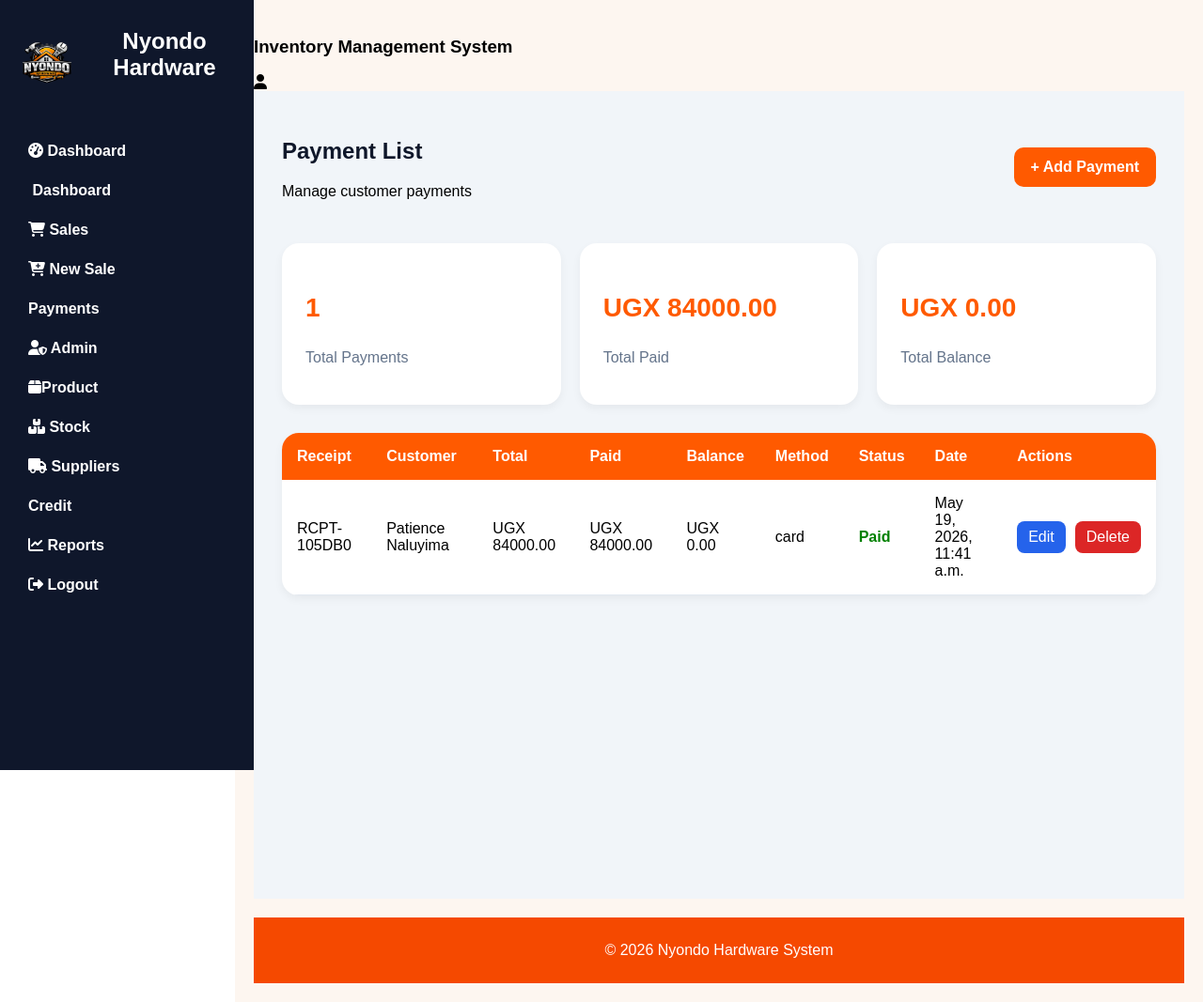
After one commit to fifieryonah-art/final_nyondo, a Django app: page /payments/ in a window 1280 px wide. The commit adds this page. Shown: the whole page at 94% size. Run offline with Django 5.2, Linux system fonts and the light colour scheme; data comes from the database, SQL or seed files in the repository; both versions use the stored data as it was after the commit.

Commit message:
add a payment list page

```diff
--- /dev/null
+++ b/nyondoapp/templates/payment_list.html
@@ -0,0 +1,245 @@
+{% extends 'base.html' %}
+
+{% block title %}
+    Payment List
+{% endblock %}
+
+{% block extra_css %}
+<style>
+
+.payment-wrapper{
+    padding: 30px;
+    background: #f1f5f9;
+    min-height: 100vh;
+}
+
+.top-section{
+    display: flex;
+    justify-content: space-between;
+    align-items: center;
+    margin-bottom: 30px;
+}
+
+.top-section h2{
+    color: #0f172a;
+}
+
+.btn-add{
+    background: #ff5a00;
+    color: white;
+    padding: 12px 18px;
+    border-radius: 10px;
+    text-decoration: none;
+    font-weight: 600;
+}
+
+.stats{
+    display: grid;
+    grid-template-columns: repeat(3, 1fr);
+    gap: 20px;
+    margin-bottom: 30px;
+}
+
+.card{
+    background: white;
+    padding: 25px;
+    border-radius: 18px;
+    box-shadow: 0 4px 10px rgba(0,0,0,0.05);
+}
+
+.card h3{
+    color: #ff5a00;
+    font-size: 28px;
+}
+
+.card p{
+    color: #64748b;
+}
+
+.table-container{
+    background: white;
+    border-radius: 18px;
+    overflow-x: auto;
+    box-shadow: 0 4px 10px rgba(0,0,0,0.05);
+}
+
+table{
+    width: 100%;
+    border-collapse: collapse;
+}
+
+thead{
+    background: #ff5a00;
+    color: white;
+}
+
+th, td{
+    padding: 16px;
+    text-align: left;
+}
+
+tbody tr{
+    border-bottom: 1px solid #e2e8f0;
+}
+
+tbody tr:hover{
+    background: #f8fafc;
+}
+
+.status-paid{
+    color: green;
+    font-weight: bold;
+}
+
+.status-pending{
+    color: red;
+    font-weight: bold;
+}
+
+.actions{
+    display: flex;
+    gap: 10px;
+}
+
+.btn-edit{
+    background: #2563eb;
+    color: white;
+    padding: 8px 12px;
+    border-radius: 8px;
+    text-decoration: none;
+}
+
+.btn-delete{
+    background: #dc2626;
+    color: white;
+    padding: 8px 12px;
+    border-radius: 8px;
+    text-decoration: none;
+}
+
+</style>
+{% endblock %}
+
+{% block content %}
+
+<div class="payment-wrapper">
+
+    <div class="top-section">
+
+        <div>
+            <h2>Payment List</h2>
+            <p>Manage customer payments</p>
+        </div>
+
+        <a href="{% url 'add_payment' %}" class="btn-add">
+            + Add Payment
+        </a>
+
+    </div>
+
+    <div class="stats">
+
+        <div class="card">
+            <h3>{{ total_payments }}</h3>
+            <p>Total Payments</p>
+        </div>
+
+        <div class="card">
+            <h3>UGX {{ total_paid }}</h3>
+            <p>Total Paid</p>
+        </div>
+
+        <div class="card">
+            <h3>UGX {{ total_balance }}</h3>
+            <p>Total Balance</p>
+        </div>
+
+    </div>
+
+    <div class="table-container">
+
+        <table>
+
+            <thead>
+
+                <tr>
+                    <th>Receipt</th>
+                    <th>Customer</th>
+                    <th>Total</th>
+                    <th>Paid</th>
+                    <th>Balance</th>
+                    <th>Method</th>
+                    <th>Status</th>
+                    <th>Date</th>
+                    <th>Actions</th>
+                </tr>
+
+            </thead>
+
+            <tbody>
+
+                {% for payment in payments %}
+
+                <tr>
+
+                    <td>{{ payment.receipt_number }}</td>
+
+                    <td>{{ payment.customer }}</td>
+
+                    <td>UGX {{ payment.total }}</td>
+
+                    <td>UGX {{ payment.amount_paid }}</td>
+
+                    <td>UGX {{ payment.balance }}</td>
+
+                    <td>{{ payment.payment_method }}</td>
+
+                    <td>
+
+                        {% if payment.balance <= 0 %}
+
+                            <span class="status-paid">
+                                Paid
+                            </span>
+
+                        {% else %}
+
+                            <span class="status-pending">
+                                Pending
+                            </span>
+
+                        {% endif %}
+
+                    </td>
+
+                    <td>{{ payment.created_at }}</td>
+
+                    <td>
+
+                        <div class="actions">
+
+                            <a href="#" class="btn-edit">
+                                Edit
+                            </a>
+
+                            <a href="#" class="btn-delete">
+                                Delete
+                            </a>
+
+                        </div>
+
+                    </td>
+
+                </tr>
+
+                {% endfor %}
+
+            </tbody>
+
+        </table>
+
+    </div>
+
+</div>
+
+{% endblock %}
--- a/nyondoapp/templates/receipt.html
+++ b/nyondoapp/templates/receipt.html
@@ -205,7 +205,7 @@
                 Print Receipt
             </a>
 
-            <a href="{% url 'payment_list' %}" class="btn btn-back">
+            <a href="#"class="btn btn-back">
                 Back
             </a>
 
--- a/nyondoapp/views.py
+++ b/nyondoapp/views.py
@@ -338,7 +338,7 @@ def sales_dash(request):
 
     total_revenue = 0
     for sale in sales:
-        total_revenue += sale.total_price
+        total_revenue += sale.final_amount
 
     total_items_sold = sales.aggregate(
         Sum('quantity'))['quantity__sum'] or 0
@@ -384,10 +384,11 @@ def add_sales(request):
 
     if request.method == 'POST':
         #get form data
+        receipt_number = f"SALE-{uuid.uuid4().hex[:6].upper()}"
         product_id = request.POST.get('product')
         customer_id = request.POST.get('customer_name')
         quantity = int(request.POST.get('quantity'))
-        distance = float(request.POST.get('distance'))
+        distance = int(request.POST.get('distance'))
         payment_method = request.POST.get('payment_method')
         comments = request.POST.get('comments')
 
@@ -417,7 +418,8 @@ def add_sales(request):
             customer_name=customer,
             payment_method=payment_method,
             comments=comments,
-            recorded_by=request.user
+            recorded_by=request.user,
+            receipt_number=receipt_number,
          )
         sale.save()
         context = {
@@ -425,7 +427,7 @@ def add_sales(request):
             'distance': distance,
             'total': final_amount
         }
-        return render(request, 'receipt.html',context )
+        return redirect('add_payment')
     context={
         'products': products,
         'customers': customers,
@@ -541,6 +543,7 @@ def add_payment(request):
             'total': total,
         }
 
+
         return render(request, 'receipt.html', context)
 
     context = {
@@ -555,3 +558,33 @@ def add_payment(request):
     }
 
     return render(request, 'add_payment.html', context)
+
+
+def payment_list(request):
+
+    payments = Payment.objects.all().order_by('-created_at')
+
+    total_payments = payments.count()
+
+    total_paid = 0
+
+    total_balance = 0
+
+    for payment in payments:
+
+        total_paid += payment.amount_paid
+
+        total_balance += payment.balance
+
+    context = {
+
+        'payments': payments,
+
+        'total_payments': total_payments,
+
+        'total_paid': total_paid,
+
+        'total_balance': total_balance,
+    }
+
+    return render(request, 'payment_list.html', context)
--- a/nyondohardware/urls.py
+++ b/nyondohardware/urls.py
@@ -43,4 +43,5 @@ urlpatterns = [
     path('customers/edit/<int:pk>/', views.add_customer, name='customer_edit'),
     path('customers/delete/<int:pk>/', views.delete_customer, name='delete_customer'),
     path('payments/add/', views.add_payment, name='add_payment'),
+    path('payments/', views.payment_list, name='payment_list'),
 ]
```
Also changed, not shown: db.sqlite3.
